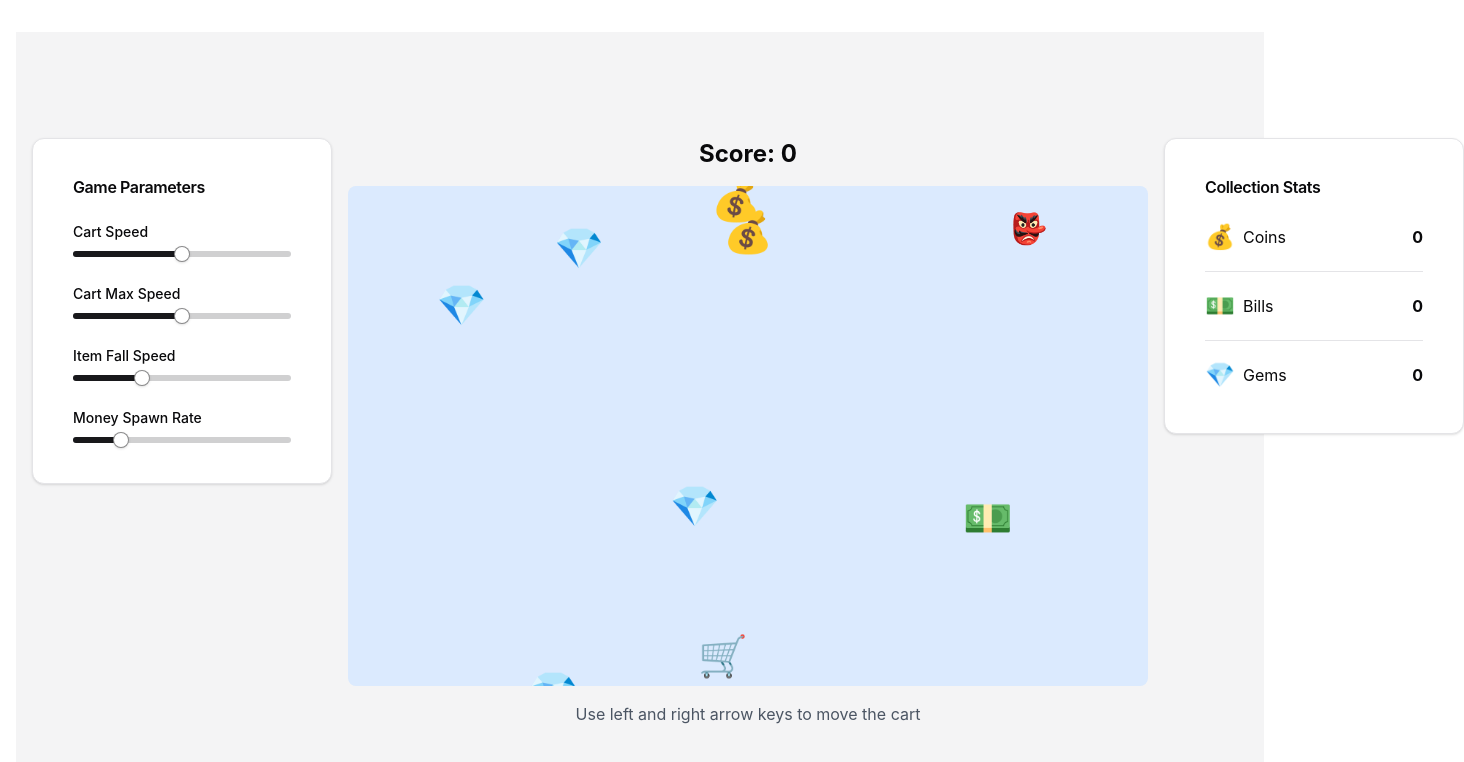
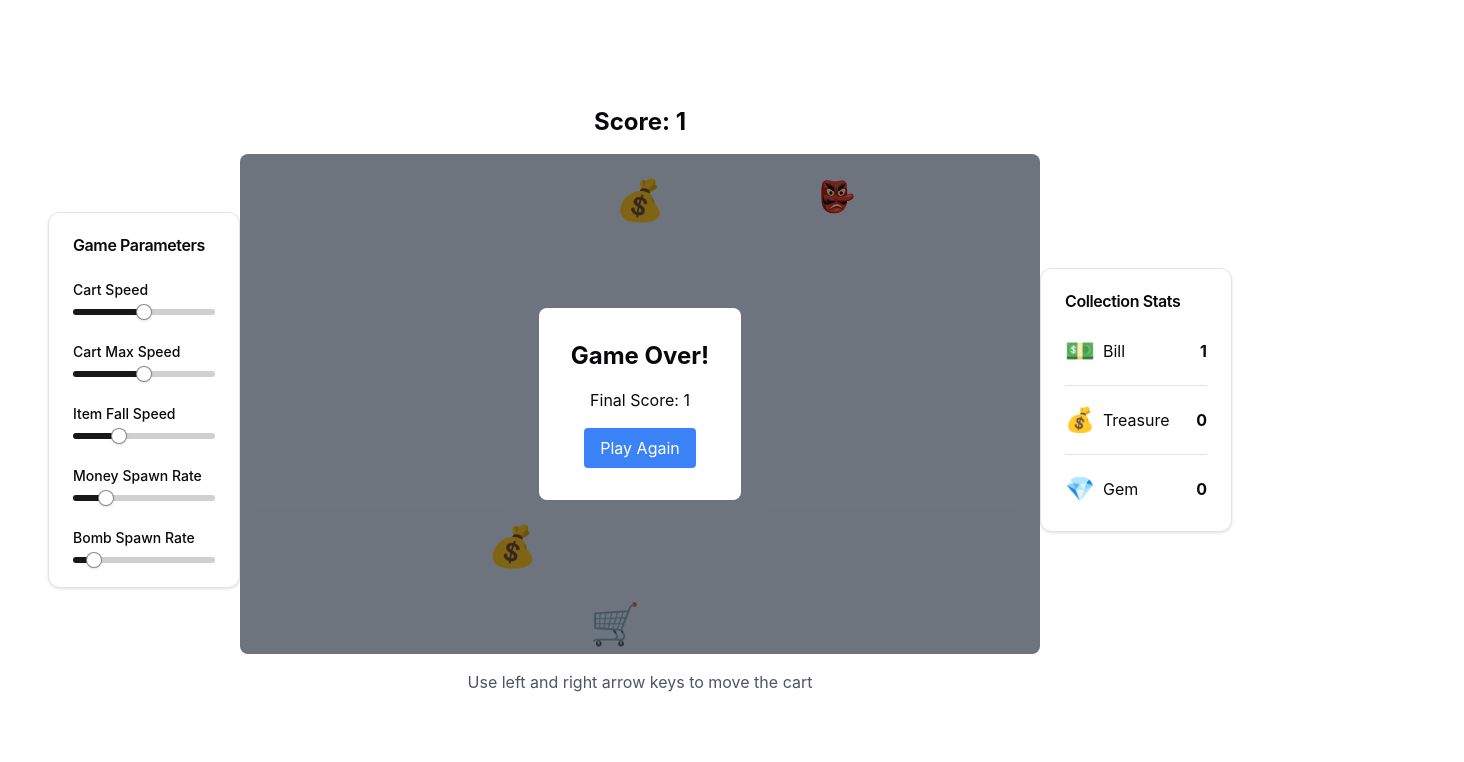
Before and after one commit to tuliren/nantianmen, a Next.js app: page / in a window 1280 px wide. Shown: the top 762 px of the page, 1464 px wide, since content can reach past the window. Built offline with nearby package versions, Linux system fonts and the light colour scheme.

Commit message:
Adjust layout

```diff
--- a/pages/_app.tsx
+++ b/pages/_app.tsx
@@ -25,11 +25,9 @@ export default function MyApp({ Component, pageProps }: AppProps) {
       <PlausibleProvider domain="nantianmen.liren.dev" enabled={enableAnalytics}>
         <MantineProvider>
           <Notifications />
-          <AppShell padding="lg">
-            <Container pt="xl" size="xl">
+            <Container fluid>
               <Component {...pageProps} />
             </Container>
-          </AppShell>
         </MantineProvider>
       </PlausibleProvider>
     </>
--- a/pages/index.tsx
+++ b/pages/index.tsx
@@ -1,5 +1,10 @@
 import { FC, useCallback, useEffect, useRef, useState } from 'react';
 
+import {
+  RewardType,
+  getRandomReward,
+  SortedRewards, RewardMap,
+} from '@/components/rewards';
 import { Card, CardContent, CardHeader, CardTitle } from '@/components/ui/card';
 import { Separator } from '@/components/ui/separator';
 import { Slider } from '@/components/ui/slider';
@@ -7,7 +12,7 @@ import { Slider } from '@/components/ui/slider';
 interface MoneyBag {
   x: number;
   y: number;
-  value: number;
+  type: RewardType;
 }
 
 interface Bomb {
@@ -24,9 +29,7 @@ interface GameState {
   bombs: Bomb[];
   goblinX: number;
   goblinDirection: number;
-  collectedCoins: number;
-  collectedBills: number;
-  collectedGems: number;
+  collection: Record<RewardType, number>;
 }
 
 interface GameParams {
@@ -54,9 +57,7 @@ const DEFAULT_PARAMS: GameParams = {
   bombSpawnRate: 0.01,
 };
 
-const MoneyGame: FC = () => {
-  const [gameParams, setGameParams] = useState<GameParams>(DEFAULT_PARAMS);
-  const [gameState, setGameState] = useState<GameState>({
+const DefaultGameState: GameState = {
   isGameOver: false,
   score: 0,
   cartX: GAME_WIDTH / 2,
@@ -65,10 +66,15 @@ const MoneyGame: FC = () => {
   bombs: [],
   goblinX: 0,
   goblinDirection: 1,
-    collectedCoins: 0,
-    collectedBills: 0,
-    collectedGems: 0,
-  });
+  collection: SortedRewards.reduce((acc, reward) => {
+    acc[reward.type] = 0;
+    return acc;
+  }, {} as Record<RewardType, number>),
+};
+
+const MoneyGame: FC = () => {
+  const [gameParams, setGameParams] = useState<GameParams>(DEFAULT_PARAMS);
+  const [gameState, setGameState] = useState<GameState>({ ...DefaultGameState });
 
   const [isMovingLeft, setIsMovingLeft] = useState(false);
   const [isMovingRight, setIsMovingRight] = useState(false);
@@ -143,10 +149,11 @@ const MoneyGame: FC = () => {
         // Spawn new money bags randomly
         const newMoneyBags = [...prevState.moneyBags];
         if (Math.random() < gameParams.moneySpawnRate) {
+          const newReward = getRandomReward();
           newMoneyBags.push({
             x: Math.random() * (GAME_WIDTH - MONEY_SIZE),
             y: -MONEY_SIZE,
-            value: Math.floor(Math.random() * 3) + 1,
+            type: newReward.type,
           });
         }
 
@@ -162,9 +169,10 @@ const MoneyGame: FC = () => {
         // Update positions and check collisions
         let newScore = prevState.score;
         let gameOver = false;
-        let collectedCoins = prevState.collectedCoins;
-        let collectedBills = prevState.collectedBills;
-        let collectedGems = prevState.collectedGems;
+        const collection: Record<RewardType, number> = Object.values(RewardType).reduce((acc, type) => {
+          acc[type] = prevState.collection[type];
+          return acc;
+        }, {} as Record<RewardType, number>);
 
         // Update money bags
         const updatedMoneyBags = newMoneyBags.filter((bag) => {
@@ -176,14 +184,8 @@ const MoneyGame: FC = () => {
             bag.x + MONEY_SIZE > newCartX - CART_WIDTH / 2 &&
             bag.x < newCartX + CART_WIDTH / 2
           ) {
-            newScore += bag.value;
-            if (bag.value === 1) {
-              collectedCoins++;
-            } else if (bag.value === 2) {
-              collectedBills++;
-            } else {
-              collectedGems++;
-            }
+            newScore += RewardMap[bag.type].value;
+            collection[bag.type]++;
             return false;
           }
 
@@ -217,9 +219,7 @@ const MoneyGame: FC = () => {
           goblinDirection: newGoblinDirection,
           score: newScore,
           isGameOver: gameOver,
-          collectedCoins,
-          collectedBills,
-          collectedGems,
+          collection,
         };
       });
 
@@ -239,26 +239,15 @@ const MoneyGame: FC = () => {
   }, [updateGame]);
 
   const restartGame = (): void => {
-    setGameState({
-      isGameOver: false,
-      score: 0,
-      cartX: GAME_WIDTH / 2,
-      cartVelocity: 0,
-      moneyBags: [],
-      bombs: [],
-      goblinX: 0,
-      goblinDirection: 1,
-      collectedCoins: 0,
-      collectedBills: 0,
-      collectedGems: 0,
-    });
+    setGameState({ ...DefaultGameState });
     lastTimeRef.current = 0;
   };
 
   return (
-    <div className="grid grid-cols-[300px_800px_300px] gap-4 content-center items-start h-screen p-4 bg-accent">
+    <div className="flex justify-center items-center min-h-screen p-8">
       {/* Left Side - Parameters */}
-      <Card className="p-4">
+      <div className="w-72">
+        <Card>
           <CardHeader>
             <CardTitle>Game Parameters</CardTitle>
           </CardHeader>
@@ -319,11 +308,26 @@ const MoneyGame: FC = () => {
                 step={1}
               />
             </div>
+            <div className="space-y-2">
+              <label className="text-sm font-medium">Bomb Spawn Rate</label>
+              <Slider
+                value={[gameParams.bombSpawnRate * 1000]}
+                onValueChange={(value) =>
+                  setGameParams((prev) => ({
+                    ...prev,
+                    bombSpawnRate: value[0] / 1000,
+                  }))
+                }
+                max={100}
+                step={1}
+              />
+            </div>
           </CardContent>
         </Card>
+      </div>
 
       {/* Game Area */}
-      <div className="flex flex-col items-center">
+      <div className="flex flex-col items-center flex-grow max-w-5xl">
         <div className="mb-4 text-2xl font-bold">Score: {gameState.score}</div>
         <div
           className="relative bg-blue-100 rounded-lg overflow-hidden"
@@ -355,7 +359,7 @@ const MoneyGame: FC = () => {
                 fontSize: `${MONEY_SIZE}px`,
               }}
             >
-              {bag.value === 3 ? '💎' : bag.value === 2 ? '💵' : '💰'}
+              {RewardMap[bag.type].emoji}
             </div>
           ))}
 
@@ -402,36 +406,27 @@ const MoneyGame: FC = () => {
       </div>
 
       {/* Right Side - Statistics */}
-      <Card className="p-4">
+      <div className="w-72">
+        <Card>
           <CardHeader>
             <CardTitle>Collection Stats</CardTitle>
           </CardHeader>
           <CardContent className="space-y-4">
-          <div className="flex items-center justify-between">
+            {Object.entries(gameState.collection).map(([type, count], index) => (
+              <>
+                <div key={type} className="flex items-center justify-between">
                   <span className="flex items-center gap-2">
-              <span style={{ fontSize: '24px' }}>💰</span>
-              Coins
+                    <span style={{ fontSize: '24px' }}>{RewardMap[type as RewardType].emoji}</span>
+                    {RewardMap[type as RewardType].name}
                   </span>
-            <span className="font-bold">{gameState.collectedCoins}</span>
+                  <span className="font-bold">{count}</span>
                 </div>
-          <Separator />
-          <div className="flex items-center justify-between">
-            <span className="flex items-center gap-2">
-              <span style={{ fontSize: '24px' }}>💵</span>
-              Bills
-            </span>
-            <span className="font-bold">{gameState.collectedBills}</span>
-          </div>
-          <Separator />
-          <div className="flex items-center justify-between">
-            <span className="flex items-center gap-2">
-              <span style={{ fontSize: '24px' }}>💎</span>
-              Gems
-            </span>
-            <span className="font-bold">{gameState.collectedGems}</span>
-          </div>
+                {index < Object.keys(gameState.collection).length - 1 && <Separator />}
+              </>
+            ))}
           </CardContent>
         </Card>
+      </div>
     </div>
   );
 };
```
Lines whose indentation alone changed are shown as unchanged.
